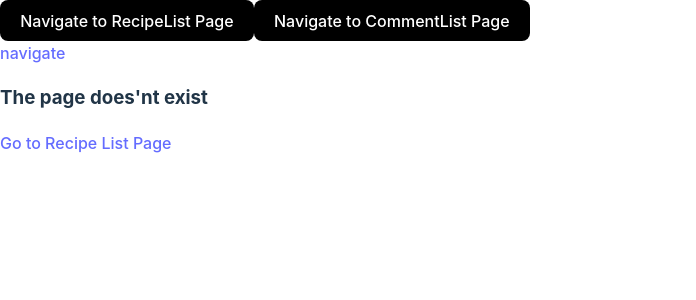
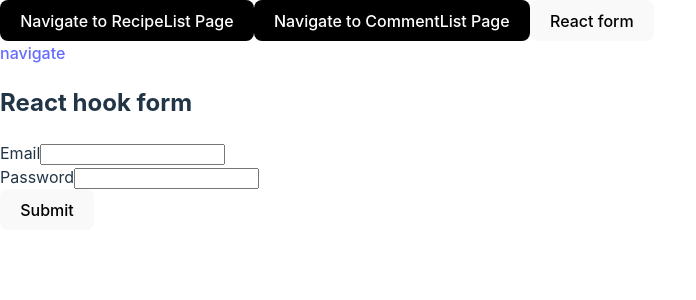
Before and after one commit to Albin777-21/React.js-Projects, a React (Vite) app: page /react-hook in a window 1280 px wide. Shown: the top 300 px of the page, without its empty margins (0-696 px from the left). Built offline with nearby package versions, Linux system fonts and the light colour scheme.

Commit message:
React-form-hook

```diff
--- a/package.json
+++ b/package.json
@@ -15,6 +15,7 @@
     "@mui/material": "^5.16.7",
     "react": "^18.3.1",
     "react-dom": "^18.3.1",
+    "react-hook-form": "^7.53.0",
     "react-router-dom": "^6.26.1",
     "tailwindcss": "^3.4.10"
   },
--- a/src/App.jsx
+++ b/src/App.jsx
@@ -11,6 +11,7 @@ import RecipesList from "./pages/recipes";
 import CommentList from "./pages/comments";
 import RecipeDetils from "./pages/recipe-details";
 import NotFoundPage from "./pages/not-found";
+import ReactHookPage from "./pages/react-hook-form";
 
 // import FormComponent from "./components/form";
 // import LoginComponent from "./components/login";
@@ -78,6 +79,7 @@ function App() {
 
     <button  onClick={()=>navigate('/recipe-list')} style={{backgroundColor:'black', color:'white'}}>Navigate to RecipeList Page</button>
     <button onClick={()=>navigate('/comment-list')} style={{backgroundColor:'black', color:'white'}}>Navigate to CommentList Page</button>
+    <button onClick={()=>navigate('/react-hook')}>React form</button>
     <div>
         <Link to={'/recipe-list'}>navigate</Link>
       </div>
@@ -86,6 +88,7 @@ function App() {
         <Route path="/recipe-list" element={<RecipesList/>}/>
         <Route path="/comment-list" element={<CommentList/>}/>
         <Route path="/recipe-list/:id" element={<RecipeDetils/>}/>
+        <Route path='/react-hook' element={<ReactHookPage/>}/>
         <Route path="*" element={<NotFoundPage/>}/>
       </Routes>
 
--- /dev/null
+++ b/src/pages/react-hook-form/index.jsx
@@ -0,0 +1,56 @@
+import React from "react";
+import {useForm} from 'react-hook-form'
+
+const ReactHookPage = () => {
+  const {
+    register,
+    handleSubmit,
+    formState: { errors },
+    reset
+  } = useForm();
+
+  function onSubmitForm(formData) {
+    console.log(formData);
+    reset()
+  }
+  return (
+    <div>
+      <h2>React hook form</h2>
+      <form onSubmit={handleSubmit(onSubmitForm)}>
+        <div>
+          <label>Email</label>
+          <input
+            {...register("email", {
+              required: true,
+            })}
+            name="email"
+            type="email"
+          />
+          {errors.email && errors.email.type === "required" ? (
+            <p>Email is required</p>
+          ) : null}
+        </div>
+        <div>
+          <label>Password</label>
+          <input
+            {...register("password", {
+              required: true,
+              minLength: 8,
+            })}
+            name="password"
+            type="password"
+          />
+          {errors.password && errors.password.type === "required" ? (
+            <p>Password is Required</p>
+          ) : null}
+          {errors.password && errors.password.type === "minLength" ? (
+            <p>Password should be minimum 8 charcters </p>
+          ) : null}
+        </div>
+        <button>Submit</button>
+      </form>
+    </div>
+  );
+};
+
+export default ReactHookPage;
```
Also changed, not shown: 1 other file (tests, documents, lock files or other folders).
